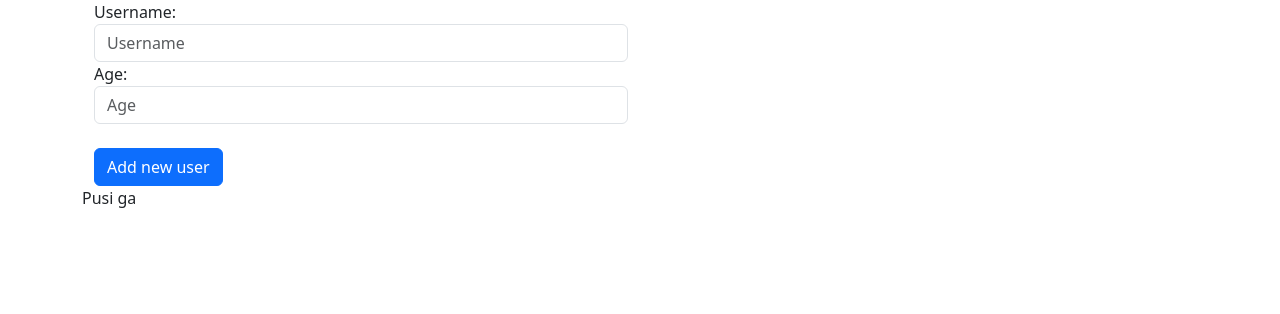
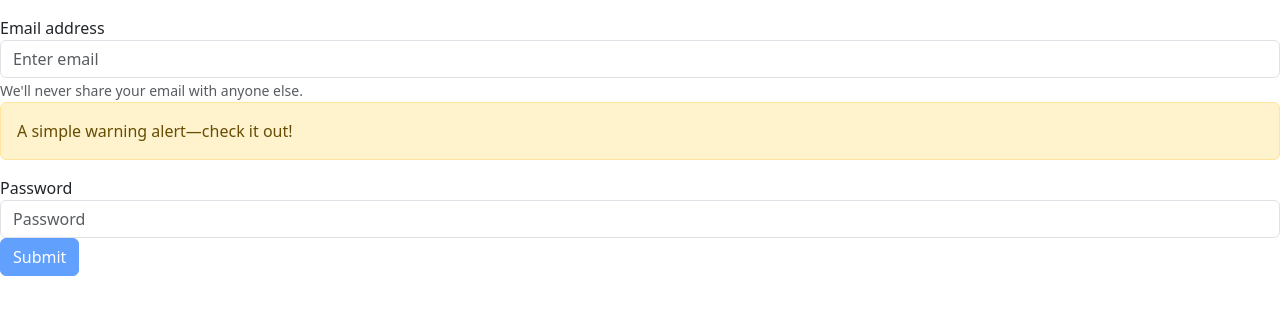
Before and after one commit to Panda-cry/learning_react, a React (Create React App) app in the folder lectures/: page / in a window 1280 px wide. Shown: the top 314 px of the page. Built offline with nearby package versions, Linux system fonts and the light colour scheme.

Commit message:
Lecture 10

```diff
--- a/lectures/src/App.js
+++ b/lectures/src/App.js
@@ -1,11 +1,61 @@
-import NewExpence from './lecture_4/components/NewExpence';
+import React, { useState, useEffect} from 'react'
+import NavBar from './lecture_10/componets/NavBar';
+import Home from './lecture_10/componets/Home';
+import Login from './lecture_10/componets/Login';
+
+function App() {
+  const [log, setLog] = useState(false)
+
+  useEffect(()=>{
+    if(localStorage.getItem('logged') ==="true"){
+      setLog(true)
+    }
+  },[])
+
+  function onLogOut(){
+
+    console.log('Logged out')
+    localStorage.removeItem('logged')
+    setLog(false)
+  }
+
+  function onLogin(){
+    console.log("Logged in")
+    localStorage.setItem('logged',"true")
+    setLog(true)
+  }
+
+  return (
+      <React.Fragment>
+        <NavBar isLogged={log} logOut={onLogOut}/>
+        {
+          log === true && <Home/>
+        }
+        {
+          log === false && <Login login={onLogin}/>
+        }
+      </React.Fragment>
+  )
+
+}
+
+export default App;
+
+
+{
+  /*
+
+
+  import NewExpence from './lecture_4/components/NewExpence';
 import ExpensesList from "./lecture_4/components/ExpensesList"
 import React, { useState } from 'react';
 import CourseForm from './lecture_5/components/CourseForm';
 import ListCourses from './lecture_5/components/ListCourses';
 import PersonForm from './mini_project/components/PersonForm';
 import PersonList from './mini_project/components/PersonList';
-const  expInitial = [
+
+
+  const  expInitial = [
   {id : "e1", title:"Title 1" , amount: 123, date : new Date(2021, 2, 13), },
   {id : "e2",title:"Title 2" , amount: 124, date : new Date(2022, 5, 16), },
 
@@ -18,7 +68,8 @@ const  expInitial = [
 const initCourses=[
   {id:11, title:"Learn React!!!"}
 ]
-function App() {
+---------------------------------------
+
 
   const [courses,setCourses] = useState(initCourses)
 
@@ -60,11 +111,11 @@ function createUser(newUser){
 
   return (
     <div class="container" >
-    {/*  <NewExpence addExpense={addExpenseHandler}/>
-      <ExpensesList items={expences}/>*/}
-    {/*<CourseForm addCourse={addNewCourse} ></CourseForm>
+     <NewExpence addExpense={addExpenseHandler}/>
+      <ExpensesList items={expences}/>
+    <CourseForm addCourse={addNewCourse} ></CourseForm>
       <ListCourses courses={courses} deleteWithID={deletedCourse}/>
-    */}
+
 
     <PersonForm addNewUser={createUser}/>
     <PersonList users={users} />
@@ -73,10 +124,16 @@ function createUser(newUser){
 
     </div>
   );
+
+
+
+
+
+
+
+
+  */
 }
-
-export default App;
-
 
 //Moguce je napraviti komponentu koja je kao wrapper
 //da bi se koristila kao html tag mora u sebi da ima
--- /dev/null
+++ b/lectures/src/lecture_10/componets/Home.js
@@ -0,0 +1,14 @@
+import React from "react"
+
+
+function Home(){
+
+
+    return (
+        <React.Fragment>
+            Welcome Back
+        </React.Fragment>
+    )
+}
+
+export default Home;
--- /dev/null
+++ b/lectures/src/lecture_10/componets/Login.js
@@ -0,0 +1,144 @@
+import { useRef, useEffect, useState, useReducer } from "react";
+import React from "react";
+
+function emailReducer(state, action){
+    if(action.type === "USER_INPUT"){
+        return {value:action.value, isValid:action.value.includes("@")}
+    }
+    if(action.type === "BLUR"){
+        return {value:state.value, isValid:state.value.includes("@")}
+    }
+
+
+    return {valueE : "" , isValid : false}
+}
+
+function Login(props){
+
+    const [email,setEmail] = useReducer(emailReducer,{value:"",isValid:false})
+    //const [email,setEmail] = useState('')
+    const [pass,setPass] = useState('')
+    //const [emailError,setEmailError] = useState(false)
+    const [passwordError,setPasswordError] = useState(false)
+    const [isFormValid, setForm] = useState(false)
+    useEffect(() => {
+      let timer = setTimeout(() => {
+        console.log("Timer");
+        checkForm(email.isValid,pass.length > 6);
+      }, 5000);
+      return () => {
+        console.log("Data");
+        //clearTimeout(timer)
+      };
+    }, [email, pass]);
+
+    function checkForm(emailValid,passValid){
+        if(emailValid && passValid){
+            setForm(true)
+        }else{
+            setForm(false)
+        }
+    }
+
+    function checkInputFields(){
+        let flag = email.isValid
+        if(pass.length < 6){
+            setPasswordError(true)
+            flag = false
+        }else{
+            setPasswordError(false)
+        }
+        if(!flag===true){
+            setForm(true)
+        }
+        else{
+            setForm(false)
+        }
+        return flag
+    }
+
+    function emailChangeHandler(event){
+        setEmail({type : "USER_INPUT",value:event.target.value})
+    }
+
+    function emailOnBlurChange(){
+        setEmail({type:"BLUR"})
+    }
+    function passChangeHandler(event){
+        setPass(event.target.value)
+    }
+
+    function onSubmitHandler(event){
+        event.preventDefault()
+        props.login()
+    }
+
+    return (
+        <React.Fragment>
+            <form onSubmit={onSubmitHandler}>
+            <div className="form-group">
+    <label>Email address</label>
+    <input type="email" onBlur={emailOnBlurChange} onChange={emailChangeHandler} className="form-control" id="exampleInputEmail1" aria-describedby="emailHelp" placeholder="Enter email"/>
+    <small id="emailHelp" className="form-text text-muted">We'll never share your email with anyone else.</small>
+
+    {!email.isValid && (
+        <div className="alert alert-warning" role="alert">
+        A simple warning alert—check it out!
+      </div>
+    )}
+
+  </div>
+  <div class="form-group">
+    <label >Password</label>
+    <input type="password" onBlur={passChangeHandler}className="form-control" id="exampleInputPassword1" placeholder="Password"/>
+
+    {passwordError && (
+        <div className="alert alert-warning" role="alert">
+        A simple warning alert—check it out!
+      </div>
+    )}
+  </div>
+
+  <button type="submit" className="btn btn-primary" disabled={!isFormValid}>Submit</button>
+            </form>
+        </React.Fragment>
+    )
+
+
+}
+
+export default Login;
+
+
+
+{
+    /*
+
+    UseEffect vazi tj poziva se onog trenutka kada je jedan true iz dependencies
+    kada sam koristio ref nije hteo da radi ali u principu
+    kada se neko polje promeni on se trigeruje
+
+    moze da se koristi za http request za stopwatch za input polja ovako nesto
+    za bilo koje SideEffects koje trebaju da budu triggered na uslovu dependecy
+    ako je [] znaci da je prazan dependecy i da ce samo jednom da se pozove
+    tj pozivace se onomad kada se renderuje ponovo komponenta :D
+
+    npr gore primer
+    Ako stavimo da nema cleanTimer onda cemo za svaki keystroke da kreiramo jedan tajmer
+    nakon toga ce oni da se pogase
+    Nakon prvog puta kad se pokrene side effect
+    2 put se prvo radi funkcija koja se vraca
+    onda ovako mozemo da nakon odredjenog broja sekundi da posaljemo neki request tako nesto :D
+
+
+    Reducer je tu da uvezemo vise stvari
+    Npr ako imamo da su dve ili vise varijabli zavisne
+    npr emailError flag i email polje
+    mozemo da ga wrap u neki objekat npr
+    ili celu formu mozemo u neki objekat da stavimo
+
+    mozemo da uzmemo npr ovo sto vraca Reducer fja
+    da stavimo const {isvalid : email} isto i za pass i da proveravamo to dalje :D
+    u useEffect :D
+    */
+}
--- /dev/null
+++ b/lectures/src/lecture_10/componets/NavBar.js
@@ -0,0 +1,37 @@
+import React from "react";
+
+
+function NavBar(props){
+
+    function onClickLogoutHandler(){
+        props.logOut()
+    }
+
+    return (
+        <React.Fragment>
+<nav className="navbar navbar-expand-lg ">
+{props.isLogged === true && <div className="container-fluid">
+    <a className="navbar-brand" href="#">Welcome</a>
+
+    <div  id="navbarSupportedContent">
+      <ul className="navbar-nav me-auto mb-2 mb-lg-0">
+        <li className="nav-item">
+        <a className="nav-link" href="#">Petar</a>
+        </li>
+        <li className="nav-item">
+        <a className="nav-link" href="#">Admin</a>
+        </li>
+        <li className="nav-item">
+        <a className="nav-link" href="#" onClick={onClickLogoutHandler}>Logout</a>
+        </li>
+      </ul>
+
+    </div>
+  </div>}
+</nav>
+        </React.Fragment>)
+
+}
+
+
+export default NavBar;
--- a/lectures/src/mini_project/components/PersonList.js
+++ b/lectures/src/mini_project/components/PersonList.js
@@ -5,7 +5,6 @@ function PersonList(props){
 
 
     return (<div>
-        <p>Pusi ga</p>
         <ul className="list-group list-group-flush">
                 {props.users.map((user)=>(
                     <li className="list-group-item" key={user.id} id={user.id}>
```
